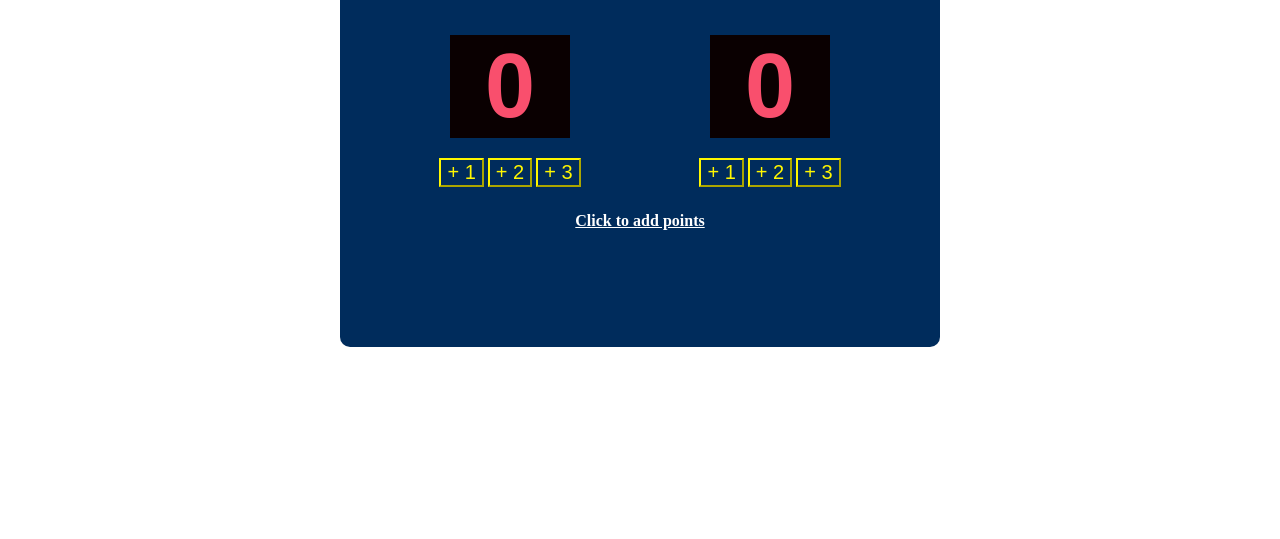
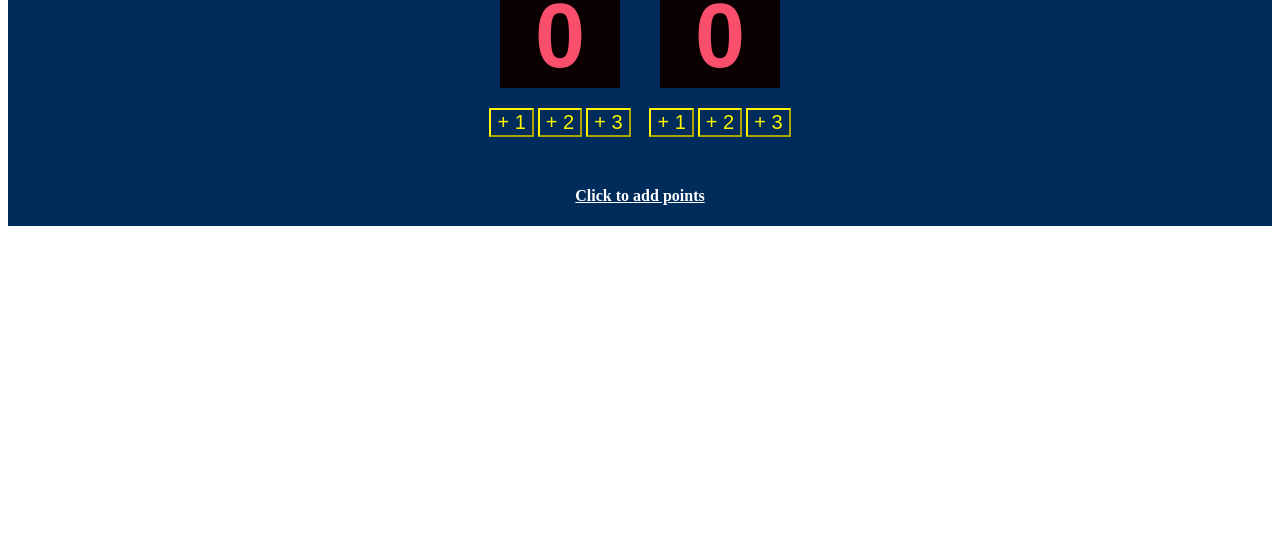
Before and after one commit to Slicemalice90/Score-Board-Count, a plain HTML site: page index.html in a window 1280 px wide. Shown: the part 261-800 px from the top of the page. Drawn offline with Linux system fonts and the light colour scheme; a web font is replaced by a local one.

Commit message:
changed again

```diff
--- a/index.css
+++ b/index.css
@@ -1,19 +1,14 @@
+
 .container {
-
-  text-align: center;
-  max-width:500px;
-  max-height:500px;
-  min-width:500px;
-  min-height:500px;
-  padding:50px;
+  display:flex;
+  flex-direction: column;
+  align-items: center;
+  height:100%;
   background-color:rgb(0, 44, 92);
-  border-radius:10px;
 }
 
 .score {
   text-align: center;
-  margin-left:40px;
-  margin-right:40px;
   justify-content:space-evenly;
 }
 
@@ -40,7 +35,7 @@ h3 {
 h4 {
   color:white;
   text-decoration: underline;
-  margin-top:25px;
+  margin-top:50px;
 }
 
 .count-button {
@@ -51,16 +46,7 @@ h4 {
   font-size:20px;
 }
 
-.outer-container {
-  width:100%;
-  display:flex;
-  justify-content:center;
-  align-items:center;
-  height:100%;
-
-}
-
 .inner-container {
   display:flex;
-  justify-content: space-between;
+  flex-direction:row;
 }
--- a/index.html
+++ b/index.html
@@ -6,7 +6,7 @@
  </head>
  <body>
 
-   <div class="outer-container">
+
 
     <div class="container">
 
@@ -37,7 +37,7 @@
 
     </div>
 
-    </div>
+
 
 
     <script src="index.js"></script>
```
